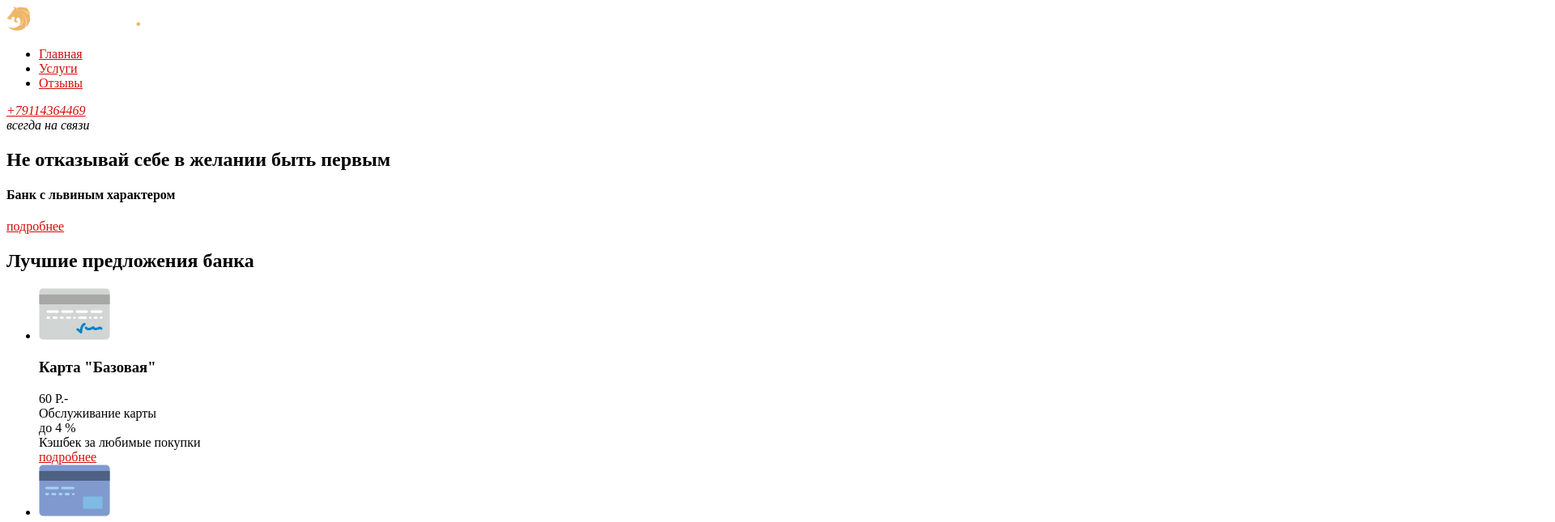
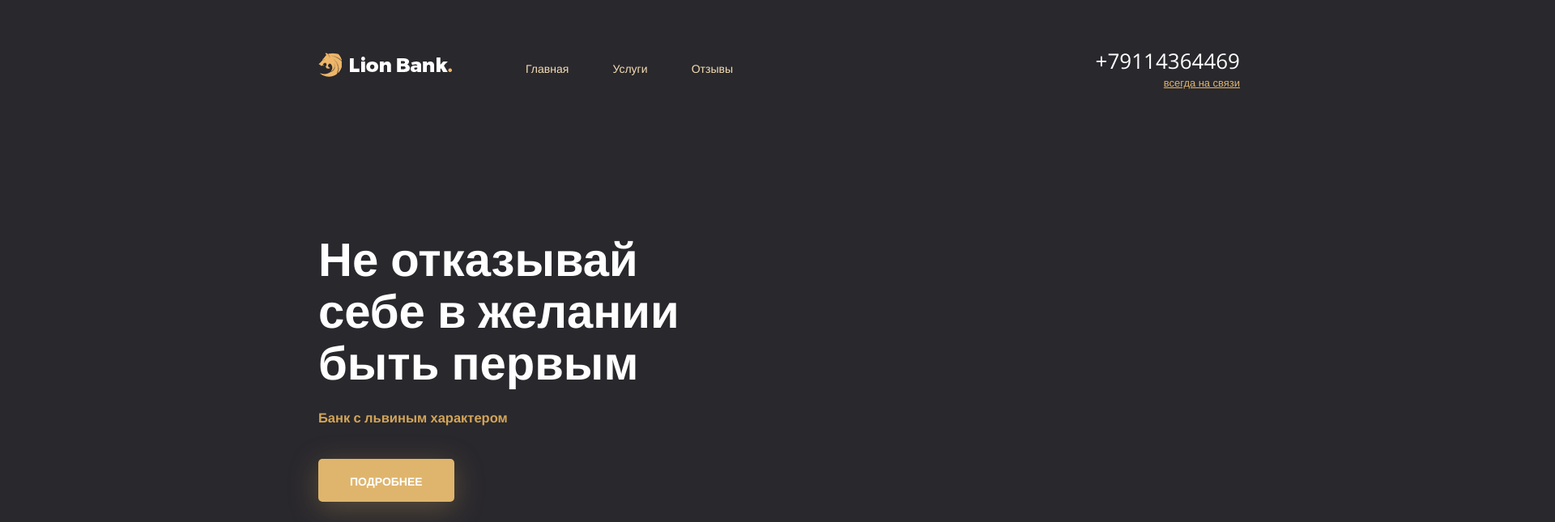
Before and after one commit to ilyagasan/my-work, a plain HTML site: page index.html in a window 1280 px wide. Shown: the top 645 px of the page at 81% size, 1920 px wide, since content can reach past the window. Drawn offline with nearby package versions, Linux system fonts and the light colour scheme.

Commit message:
Update main.css

```diff
--- a/main.css
+++ b/main.css
@@ -1,8 +1,274 @@
+body
+{
+    background: #29282D;
+    font-size: 16px;
+    line-height: 1,42;
+    font-family: "Open Sans", Helvetica, sans-serif;
+    color:#fff;
+    -webkit-font-smoothing: antialiased;
+    -moz-osx-font-smoothing: grayscale;
+    width: 1920px;
+    height: 2930px;
+}
 a {
-    color: rgb(212, 11, 11);
+    text-decoration: none;
 }
-button {
+.container{
+    margin:0 auto;
+    width:1150px;
+}
+.header {
+    height: 120px;
+    width: auto;
+    position: relative;
+    margin-bottom: 159px;
+}
+.logo{
+    display: inline-block;
+    position: absolute;
+    top: 57px;
+    left: 0;
+}
+h1,h2,h3,h4,h5,h6{
+    margin: 0;
+
+}
+*{
+    box-sizing: border-box;
+}
+.menu{
+    top: 15px;
+    left: 206px;
+    position: absolute;
+}
+ul{
+    padding:0;
+    margin:0;
+}
+ul li{
+    list-style: none;
+}
+
+.menu__item{
+    display: inline-block;
+    vertical-align: middle;
+    margin-top: 50px;
+    margin-left: 50px;
+}
+.menu__link:hover{
+    color: #dfb56d;
+}
+.menu__link{
+    font-size: 14px;
+    text-decoration: none;
+    color: wheat;
+}
+.menu--activeitem .menu__link {
+    color: #dfb56d;
+
+}
+
+
+.contact {
+    position: absolute;
+    right: 12px;
+    top: 49px;
+}
+.contact__number{
+    text-decoration: none;
+    color: white;
+    font-size:26px;
+
+}
+.contact {
+    font-style: normal;
+    text-align: right;
+}
+.contact--when {
+    font-size: 13px;
+    text-decoration: underline;
+    color: #dfb56d;
+}
+.slogan {
+    width: 505px;
+    height: 334px;
+    margin-bottom :186px
+
+}
+.slogan--wish {
+    font-size: 58px;
     font-weight: bold;
-    border: 1px solid rgb(199, 202, 0);
-    color : white;
+    line-height: 1.1;
+    margin-bottom: 26px;
 }
+.slogan--character {
+    width: 300px;
+    height: 20px;
+    margin-bottom: 59px;
+    font-size: 16.5px;
+    color: #D3A557;
+}
+.readmore {
+    width: 150px;
+    height: 41px;
+    padding-top: 18px;
+    padding-left: 39px;
+    padding-bottom: 16px;
+    padding-right: 39px;
+    background-color: #dfb56d;
+    color: #fff;
+    font-weight: bold;
+    text-decoration: none;
+    font-size: 14px;
+    box-shadow: 0px 8px 35px rgba(190, 151, 89, 0.35);
+    border-radius: 5px;
+    text-transform: uppercase;
+    line-height: 1.0;
+}
+.readmore:hover{
+    box-shadow: 0px 8px 44px rgba(223, 181, 109, 0.35);
+}
+.proposals {
+    margin-bottom: 138px;
+
+}
+.proposals__headline {
+    font-size: 36px;
+    font-weight: bold;
+    margin-bottom: 50px;
+}
+.offers__item{
+    min-height: 449px;
+    background-color: white;
+    border-radius: 4px;
+    margin-right: 22px;
+    width: 361px;
+    display: inline-block;
+    color: #010001;
+    overflow: hidden;
+}
+.offers__header{
+    min-height: 162px;
+    margin-bottom: 13px;
+    position: relative;
+}
+.offers__item:last-child{
+    margin-right: 0;
+}
+.offers__title{
+    font-size: 24px;
+    margin-bottom: 20px;
+    font-weight: bold;
+}
+.offers__price-cell:last-child{
+    margin: 0;
+}
+.offers__content{
+    padding: 0 20px;
+    margin-bottom: 30px;
+}
+.offers__price-cell {
+    display: inline-block;
+    vertical-align: top;
+    width: 122px;
+    margin-right: 34px;
+}
+
+.offers__price {
+    font-size: 36px;
+    font-style: bold;
+}
+.offers__price-desc{
+    color:#333;
+}
+.offers__prices {
+    margin-bottom: 40px;
+}
+.offers__conten__readmore-wrapper {
+    text-align: center;
+}
+.readmore__black{
+    width: 150px;
+    height: 41px;
+    padding-top: 18px;
+    padding-left: 39px;
+    padding-bottom: 16px;
+    padding-right: 39px;
+    background-color:#2B2B2B;
+    color: #fff;
+    font-weight: bold;
+    text-decoration: none;
+    font-size: 14px;
+    border-radius: 5px;
+    text-transform: uppercase;
+    line-height: 1.0;
+}
+
+.offers__headercard-img{
+    position: absolute;
+    top:50%;
+    left:50%;
+    margin-left: -44px;
+    margin-top:-32px;
+}
+.offers__header:before {
+    content: "";
+    width: 284px;
+    height: 284px;
+    display: block;
+    border-radius: 50%;
+    position: absolute;
+    background-color:#ccc;
+    top: -154px;
+    right: -107px;
+}
+.offers__item--theme--gray .offers__header:before{
+    background-color: #a5a5a4;
+}
+.offers__item--theme--blue .offers__header:before{
+    background-color: #556180;
+}
+.offers__item--theme--gold .offers__header:before{
+    background-color: #978455;
+}
+
+
+
+.news__header {
+    font-size: 36px;
+    margin-bottom: 51px;
+}
+.plase__info {
+    width: 555px;
+    display: inline-block;
+    vertical-align: top;
+    position: relative;
+}
+
+
+.news__cover {
+    display: block;
+    width: 100%;
+    height: 100%;
+    object-fit: cover;
+    overflow: hidden;
+    opacity: .7;
+}
+.plase__info-text {
+    position: absolute;
+    padding:25px 30px;
+    left:0;
+    right:0;
+    bottom: 0;
+    min-height: 140px;
+    padding: 25px 30px;
+}
+.text-data {
+    font-size: 15px;
+    margin-bottom: 15px;
+}
+.text__title__info{
+    font-size:24px;
+    font-weight: bold;
+    margin-bottom: 5px;
+}
```
